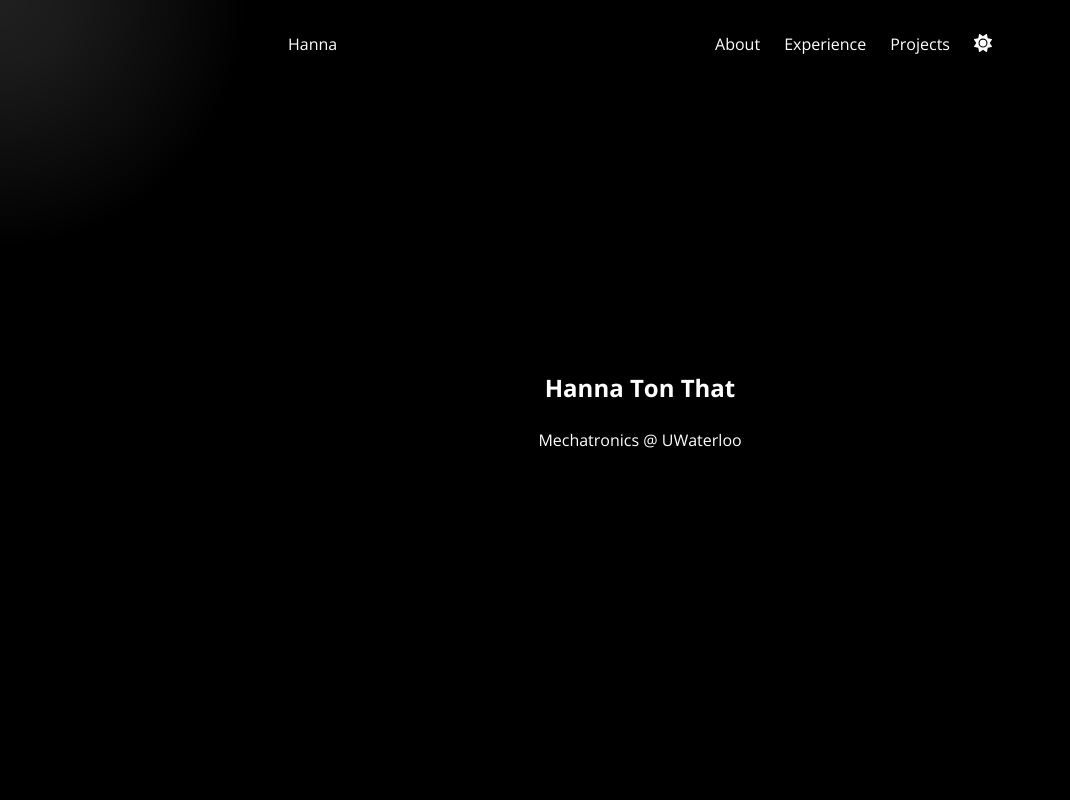
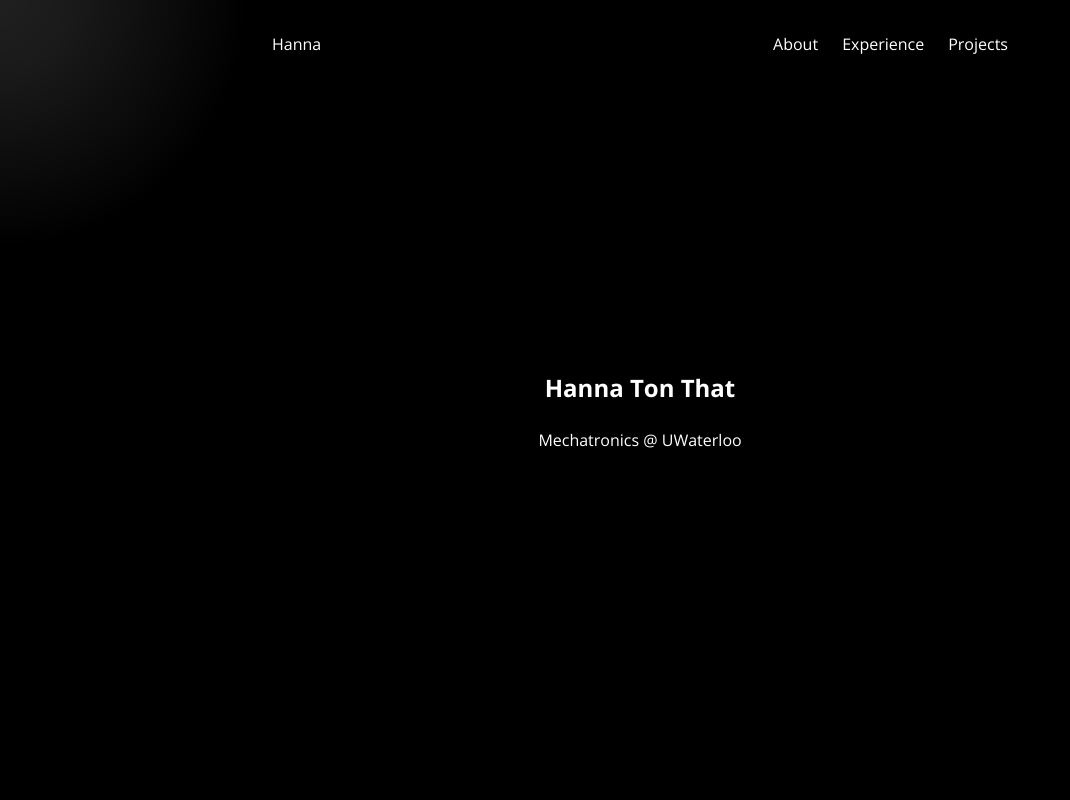
Before and after one commit to hannatonthat/portfolio-v2, a Next.js app: page / in a window 1280 px wide. Shown: the top 800 px of the page, without its empty margins (0-1070 px from the left). Built offline with nearby package versions, Linux system fonts and the light colour scheme.

Commit message:
Remove light mode toggle

```diff
--- a/components/Navbar.js
+++ b/components/Navbar.js
@@ -11,7 +11,7 @@
 
   return (
     <nav className="backdrop-blur-sm">
-      <div className="max-w-screen-md mx-auto px-4 py-8">
+      <div className="max-w-screen-md mx-auto py-8">
         <ul className="flex justify-between items-center w-full">
           <li>
             <Link
@@ -46,15 +46,6 @@
                 Projects
               </Link>
             </li>
-            <button
-              onClick={() => setDarkMode(!darkMode)}
-              aria-label="Toggle Dark Mode"
-            >
-              <FontAwesomeIcon
-                icon={darkMode ? faSun : faMoon}
-                className="text-lg cursor-pointer transition-transform duration-300 hover:scale-110"
-              />
-            </button>
           </div>
         </ul>
       </div>
```
